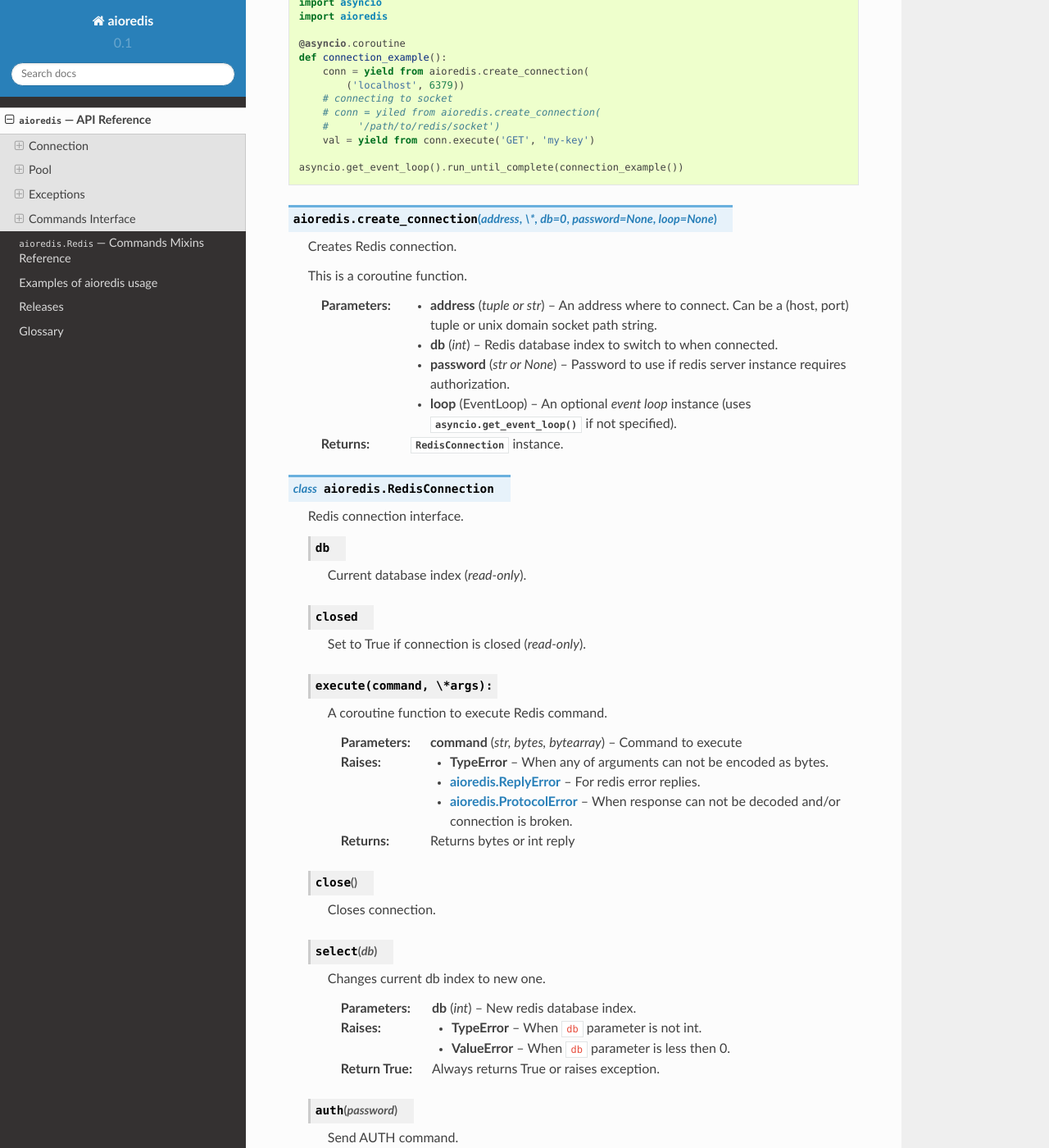
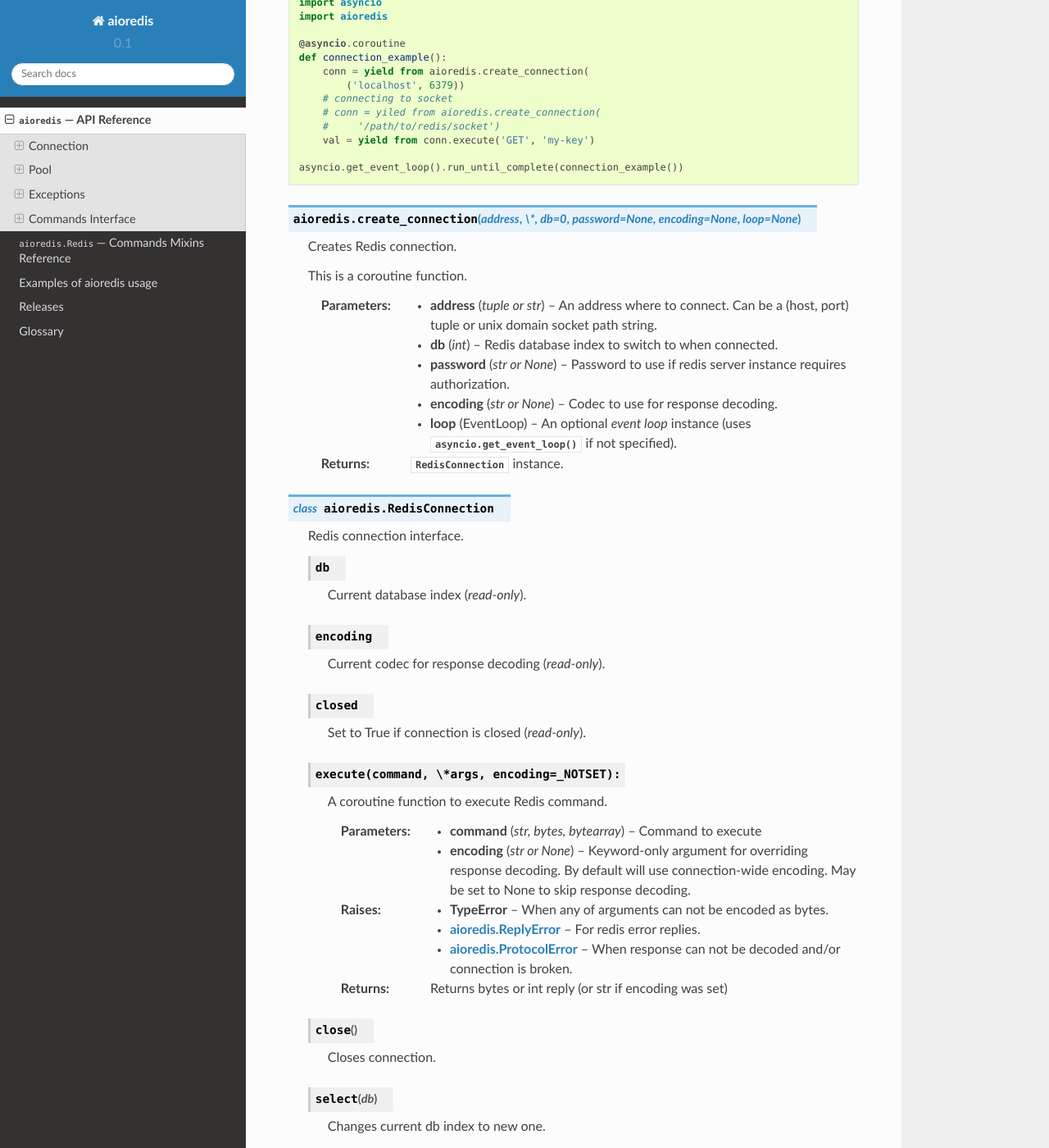
Before and after one commit to aio-libs-abandoned/aioredis-py, a Sphinx documentation site: the page built from docs/api_reference.rst, in a window 1280 px wide and 1400 px high, scrolled down 359 px. Shown: the whole window at 82% size. Built offline with Sphinx 7.4.7 and the Read the Docs theme 2.0.0, drawn with Linux system fonts in a browser that asks for light colours; some of the changed text lies outside the part shown.

Commit message:
Docs updated

```diff
--- a/docs/api_reference.rst
+++ b/docs/api_reference.rst
@@ -32,7 +32,8 @@
    asyncio.get_event_loop().run_until_complete(connection_example())
 
 
-.. function:: create_connection(address, \*, db=0, password=None, loop=None)
+.. function:: create_connection(address, \*, db=0, password=None,\
+                                encoding=None, loop=None)
 
    Creates Redis connection.
 
@@ -47,6 +48,9 @@
    :param password: Password to use if redis server instance requires
                     authorization.
    :type password: str or None
+
+   :param encoding: Codec to use for response decoding.
+   :type encoding: str or None
 
    :param loop: An optional *event loop* instance
                 (uses :func:`asyncio.get_event_loop` if not specified).
@@ -63,24 +67,33 @@
 
       Current database index (*read-only*).
 
+   .. attribute:: encoding
+
+      Current codec for response decoding (*read-only*).
+
    .. attribute:: closed
 
       Set to True if connection is closed (*read-only*).
 
 
-   .. method:: execute(command, \*args):
+   .. method:: execute(command, \*args, encoding=_NOTSET):
 
       A :ref:`coroutine<coroutine>` function to execute Redis command.
 
       :param command: Command to execute
       :type command: str, bytes, bytearray
 
+      :param encoding: Keyword-only argument for overriding response decoding.
+                       By default will use connection-wide encoding.
+                       May be set to None to skip response decoding.
+      :type encoding: str or None
+
       :raise TypeError: When any of arguments can not be encoded as bytes.
       :raise aioredis.ReplyError: For redis error replies.
       :raise aioredis.ProtocolError: When response can not be decoded
                                      and/or connection is broken.
 
-      :return: Returns bytes or int reply
+      :return: Returns bytes or int reply (or str if encoding was set)
 
 
    .. method:: close()
@@ -131,7 +144,7 @@
 
 .. _aioredis-create_pool:
 
-.. function:: create_pool(address, db=0, password=None, \*,\
+.. function:: create_pool(address, \*, db=0, password=None, encoding=None, \
                           minsize=10, maxsize=10, commands_factory=Redis,\
                           loop=None)
 
@@ -150,6 +163,9 @@
    :param password: Password to use if redis server instance requires
                     authorization.
    :type password: str or None
+
+   :param encoding: Codec to use for response decoding.
+   :type encoding: str or None
 
    :param int minsize: Minimum number of free connection to create in pool.
                        ``10`` by default.
@@ -190,6 +206,10 @@
    .. attribute:: db
 
       Currently selected db index (*read-only*).
+
+   .. attribute:: encoding
+
+      Current codec for response decoding (*read-only*).
 
    .. method:: clear()
 
@@ -254,7 +274,8 @@
 to Redis commands.
 
 .. function:: create_redis(address, \*, db=0, password=None,\
-                           commands_factory=Redis, loop=None)
+                           encoding=None, commands_factory=Redis,\
+                           loop=None)
 
    This :ref:`coroutine<coroutine>` creates high-level Redis
    interface instance.
@@ -268,6 +289,9 @@
    :param password: Password to use if redis server instance requires
                     authorization.
    :type password: str or None
+
+   :param encoding: Codec to use for response decoding.
+   :type encoding: str or None
 
    :param commands_factory: A factory accepting single parameter --
     :class:`RedisConnection` instance and returning an object providing
```
Also changed, not shown: 3 other files.
